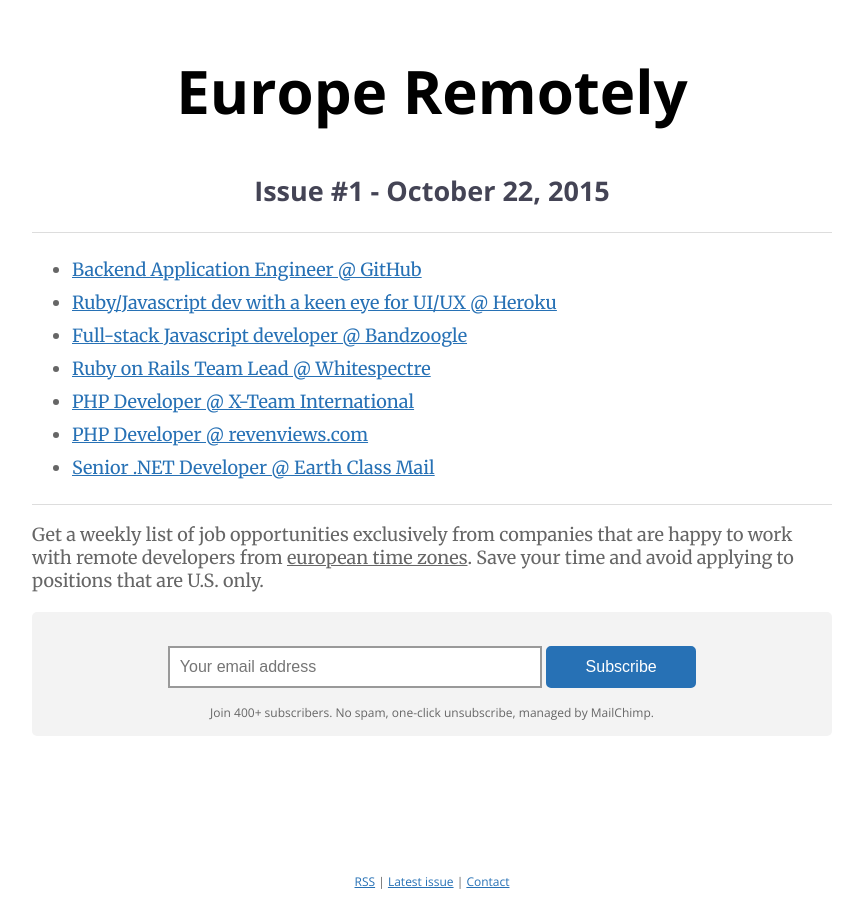
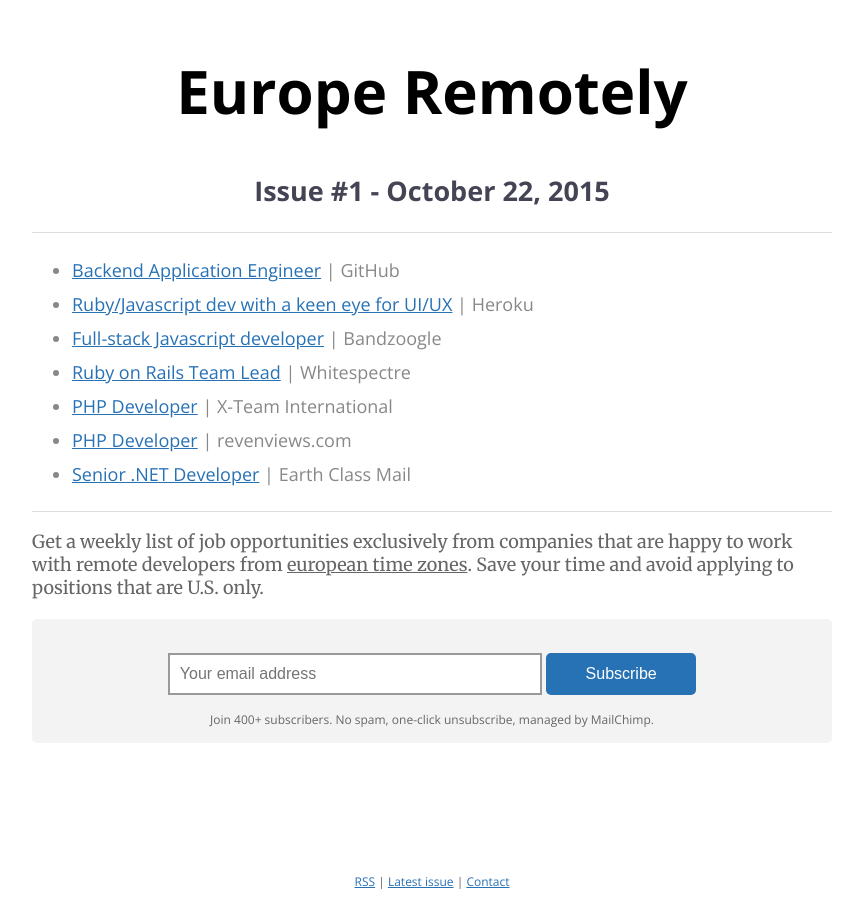
Before and after one commit to dabrorius/europe-remotely, a Jekyll site: the page built from _posts/2015-10-22-issue-1.html, in a window 1280 px wide. Shown: the whole page, without its empty margins (208-1071 px from the left). Built offline with Jekyll 4.4.1, drawn with Linux system fonts in a browser that asks for light colours.

Commit message:
Improve job list styling

```diff
--- a/_posts/2015-10-22-issue-1.html
+++ b/_posts/2015-10-22-issue-1.html
@@ -5,11 +5,11 @@
 ---
 
 <ul id="positions">
-  <li><a target="_blank" href="https://jobs.github.com/positions/caafdc2c-5752-11e5-82b8-e289d25a62ce">Backend Application Engineer @ GitHub</a></li>
-  <li><a target="_blank" href="https://www.heroku.com/careers/95">Ruby/Javascript dev with a keen eye for UI/UX @ Heroku</a></li>
-  <li><a target="_blank" href="https://weworkremotely.com/jobs/2182-full-stack-javascript-developer">Full-stack Javascript developer @ Bandzoogle</a></li>
-  <li><a target="_blank" href="https://weworkremotely.com/jobs/2172-ruby-on-rails-team-lead">Ruby on Rails Team Lead @ Whitespectre</a></li>
-  <li><a target="_blank" href="https://weworkremotely.com/jobs/2174-php-developer">PHP Developer @ X-Team International</a></li>
-  <li><a target="_blank" href="https://weworkremotely.com/jobs/2154-superhero-php-coder-full">PHP Developer @ revenviews.com</a></li>
-  <li><a target="_blank" href="https://weworkremotely.com/jobs/2173-senior-net-developer">Senior .NET Developer @ Earth Class Mail</a></li>
+  <li><a target="_blank" href="https://jobs.github.com/positions/caafdc2c-5752-11e5-82b8-e289d25a62ce">Backend Application Engineer</a> | GitHub</li>
+  <li><a target="_blank" href="https://www.heroku.com/careers/95">Ruby/Javascript dev with a keen eye for UI/UX</a> | Heroku</li>
+  <li><a target="_blank" href="https://weworkremotely.com/jobs/2182-full-stack-javascript-developer">Full-stack Javascript developer</a> | Bandzoogle</li>
+  <li><a target="_blank" href="https://weworkremotely.com/jobs/2172-ruby-on-rails-team-lead">Ruby on Rails Team Lead</a> | Whitespectre</li>
+  <li><a target="_blank" href="https://weworkremotely.com/jobs/2174-php-developer">PHP Developer</a> | X-Team International</li>
+  <li><a target="_blank" href="https://weworkremotely.com/jobs/2154-superhero-php-coder-full">PHP Developer</a> | revenviews.com</li>
+  <li><a target="_blank" href="https://weworkremotely.com/jobs/2173-senior-net-developer">Senior .NET Developer</a> | Earth Class Mail</li>
 </ul>
--- a/_sass/_base.scss
+++ b/_sass/_base.scss
@@ -19,6 +19,8 @@
   border-bottom: 1px solid #ddd;
   padding-top: 20px;
   padding-bottom: 20px;
+  font-family: "Open Sans";
+  color: #888;
 }
 
 li {
```
Also changed, not shown: 2 other files.
